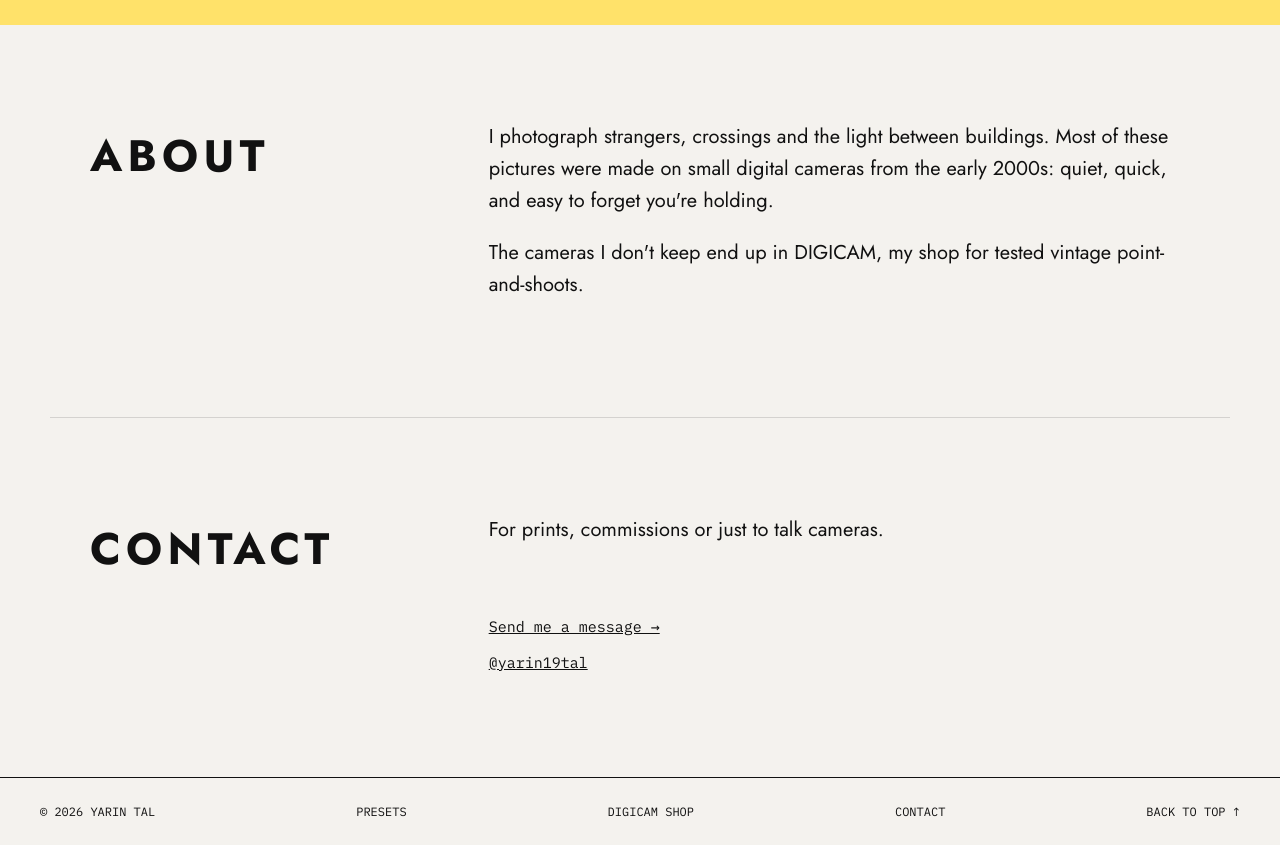
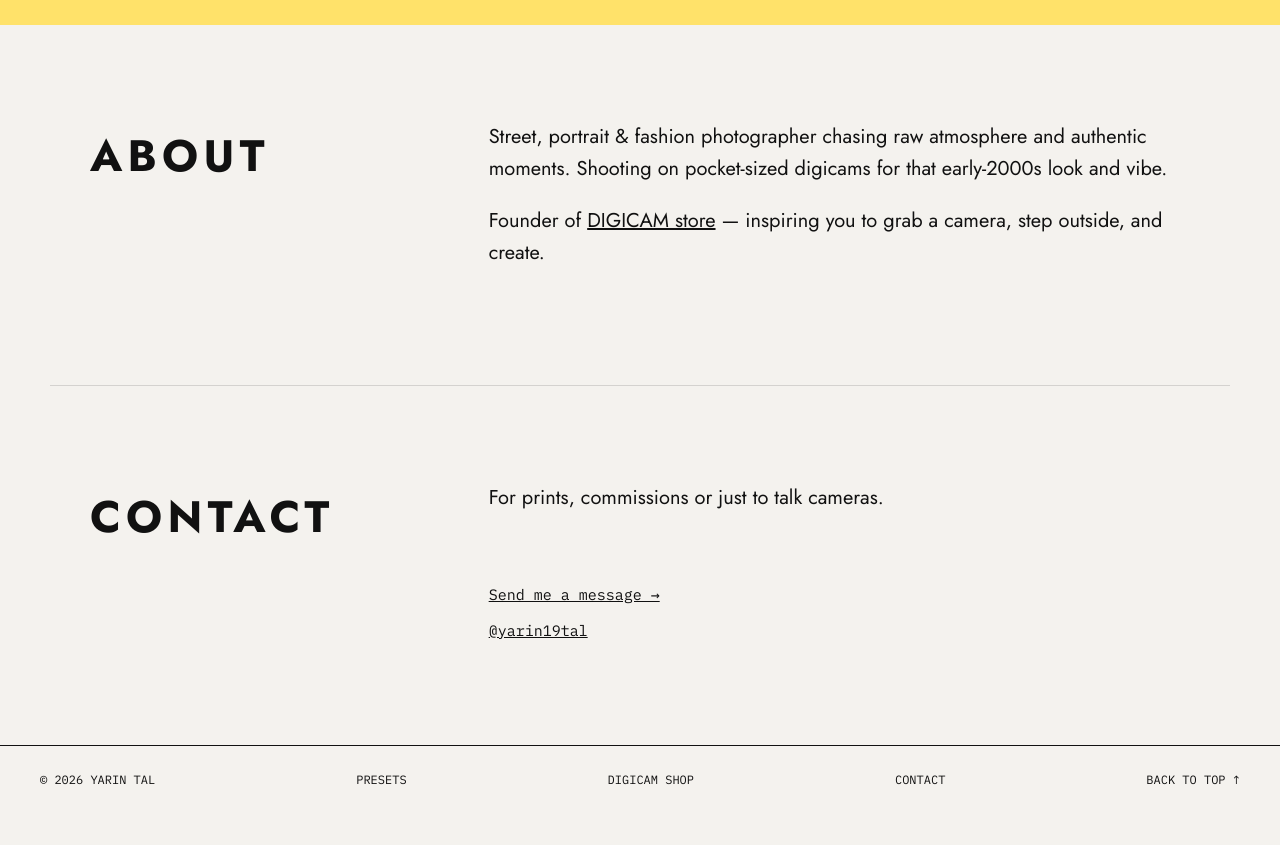
Before and after one commit to Yarin19Tal/yarin19tal.github.io, a plain HTML site: page index.html in a window 1280 px wide. Shown: the part 8280-9125 px from the top of the page. After the commit the page ends 9093 px from the top, so only its background shows below. Drawn offline with Linux system fonts and the light colour scheme.

Commit message:
Update About text
Co-Authored-By: Claude Opus 5.5 <noreply@anthropic.com>

```diff
--- a/index.html
+++ b/index.html
@@ -67,8 +67,8 @@
     <section class="about" id="about">
       <h2>About</h2>
       <div class="about__body">
-        <p>I photograph strangers, crossings and the light between buildings. Most of these pictures were made on small digital cameras from the early 2000s: quiet, quick, and easy to forget you're holding.</p>
-        <p>The cameras I don't keep end up in DIGICAM, my shop for tested vintage point-and-shoots.</p>
+        <p>Street, portrait &amp; fashion photographer chasing raw atmosphere and authentic moments. Shooting on pocket-sized digicams for that early-2000s look and vibe.</p>
+        <p>Founder of <a href="shop.html">DIGICAM store</a> — inspiring you to grab a camera, step outside, and create.</p>
       </div>
     </section>
 
```
